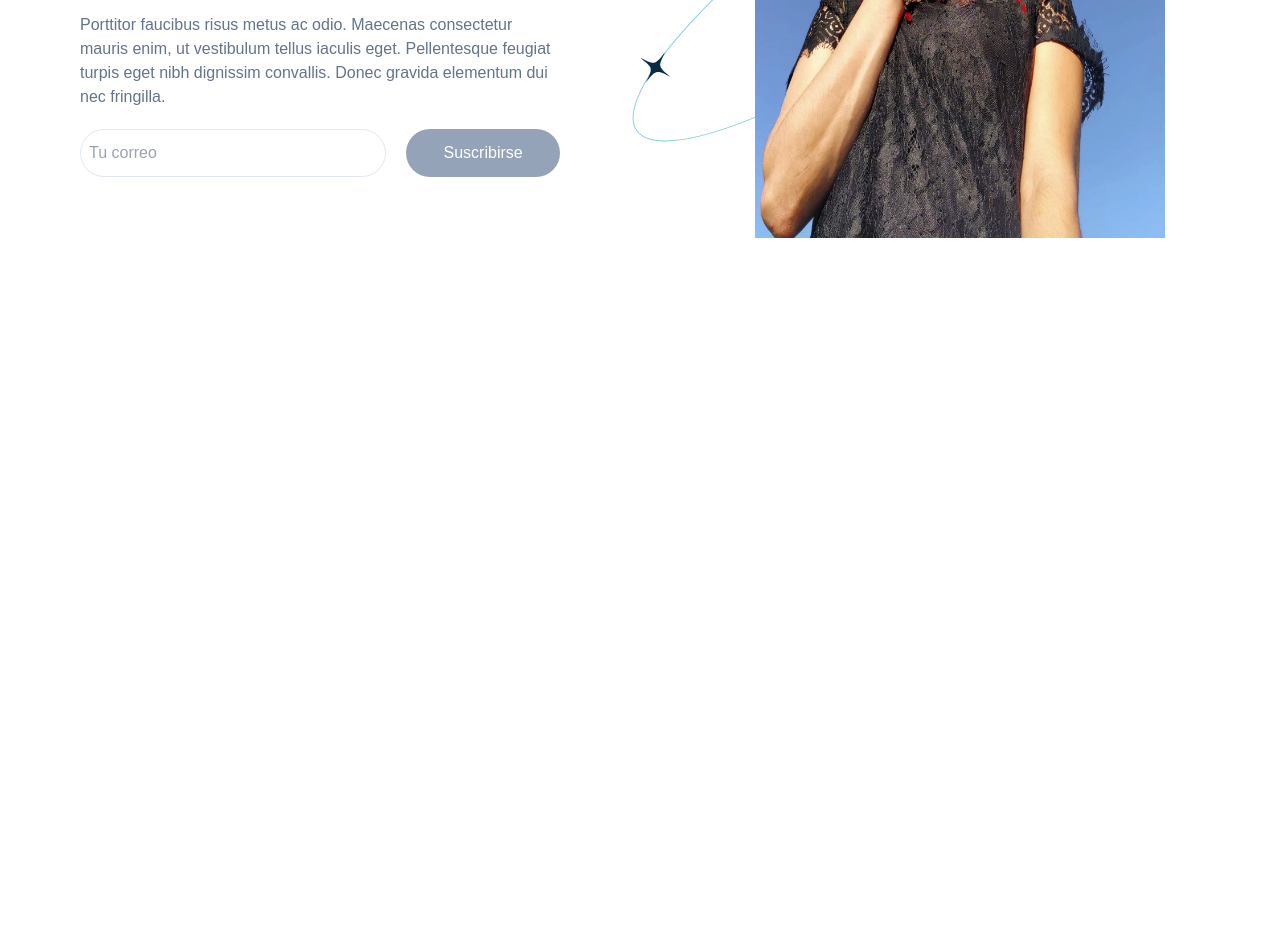
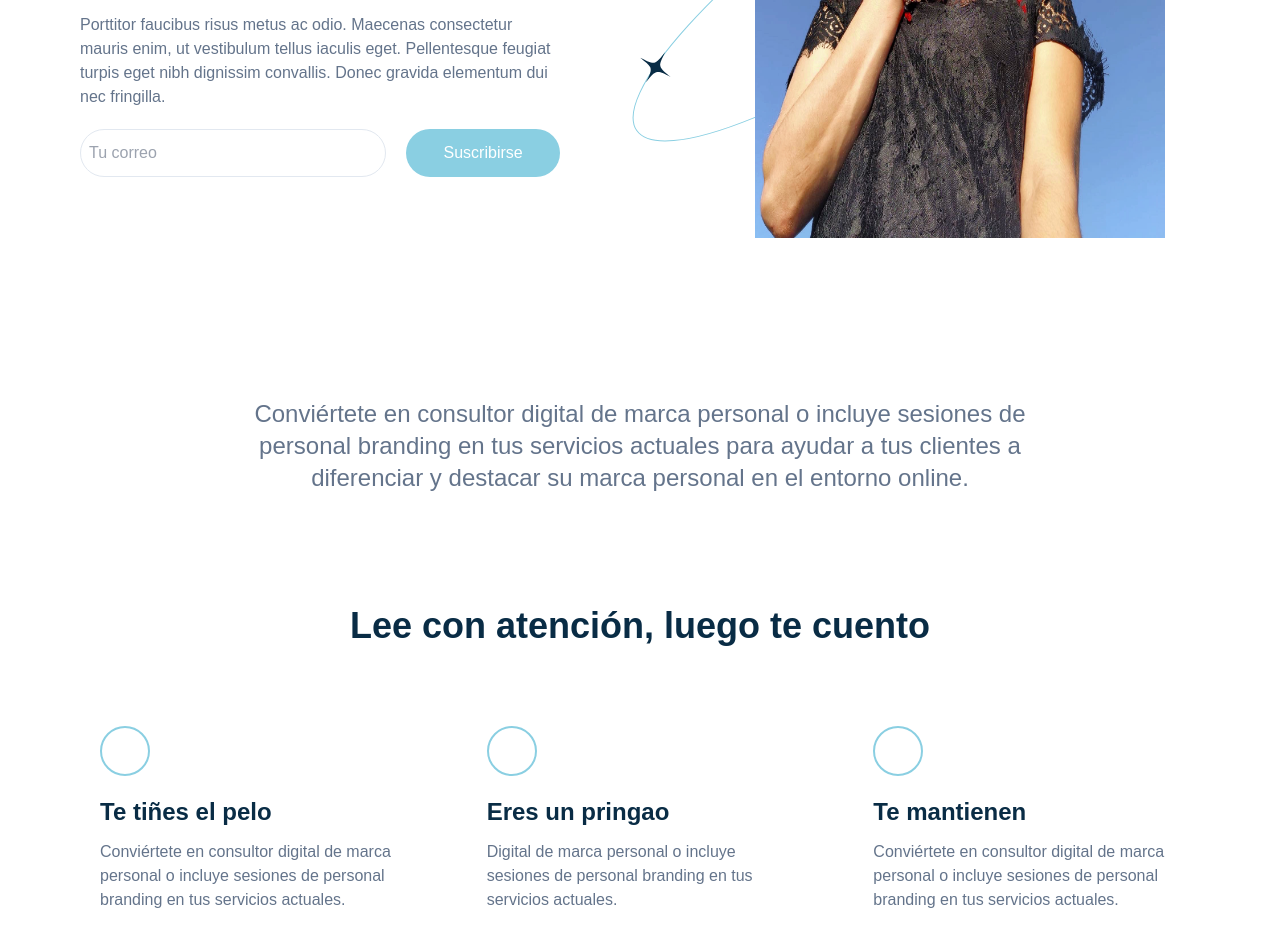
Before and after one commit to rafant97/web-angeles, a Next.js app: page / in a window 1280 px wide. Shown: the part 520-1466 px from the top of the page. Before the commit the page ends 934 px from the top, so only its background shows below. Built offline with nearby package versions, Linux system fonts and the light colour scheme.

Commit message:
Parrafos y puntos añadidos

```diff
--- a/src/app/components/FormEmail.js
+++ b/src/app/components/FormEmail.js
@@ -10,7 +10,7 @@ const FormEmail = ({textoBoton}) => {
             className='border border-slate-200 p-2 rounded-3xl w-2/3'
         />
         <button
-            className='bg-slate-400 text-white p-3 rounded-3xl w-1/3 bg-azul-figma ml-5' type="submit"
+            className='text-white p-3 rounded-3xl w-1/3 bg-nuevo-azul ml-5' type="submit"
         >{textoBoton}</button>
       </form>
     </div>
--- a/src/app/components/Header.js
+++ b/src/app/components/Header.js
@@ -3,7 +3,7 @@
 const Header = () => {
   return (
     <div className=''>
-      <div className="text-2xl p-5 text-azul-figma font-bold text-center">
+      <div className="text-2xl p-5 text-nuevo-azul font-bold text-center">
         Ángeles Conejero
       </div>
     </div>
--- /dev/null
+++ b/src/app/components/Parrafo.js
@@ -0,0 +1,11 @@
+import React from 'react'
+
+const Parrafo = () => {
+  return (
+    <div className='text-slate-500 text-center mt-10 md:px-32 text-2xl'>
+      Conviértete en consultor digital de marca personal o incluye sesiones de personal branding en tus servicios actuales para ayudar a tus clientes a diferenciar y destacar su marca personal en el entorno online.
+    </div>
+  )
+}
+
+export default Parrafo
--- a/src/app/components/PrimeraVista.js
+++ b/src/app/components/PrimeraVista.js
@@ -22,13 +22,13 @@ const PrimeraVista = () => {
 
       </div>
 
-      <div className='flex content-normal mx-auto'>
-        <svg className='w-[900px] h-[600px] rotate-[145deg] absolute right-[-100px] top-0' >
+      <div className='flex content-normal mx-auto '>
+        <svg className='md:w-[900px] md:h-[400px] xl:h-[600px] rotate-[145deg] absolute md:right-[-250px] xl:right-[-100px] md:top-[200px] xl:top-0 hidden md:flex' >
             <ellipse cx="500" cy="240" rx="350" ry="80" fill="none" stroke="#8ACFE2"/>
         </svg>
 
         <div className='flex items-center h-full w-[328px] md:w-[410px] mb-10'>
-            <div className='shrink-0 absolute pl-5 rotate-[5deg] z-20 right-[600px] top-[490px]'>
+            <div className='shrink-0 absolute pl-5 rotate-[5deg] z-20 md:right-[500px] xl:right-[600px] md:top-[498px] xl:top-[490px]'>
                 <svg xmlns="http://www.w3.org/2000/svg" width="49" height="49" viewBox="0 0 68 68" fill="none">
                     <g clip-path="url(#clip0_2_39)">
                         <path d="M11.8194 22.4664C19.4604 27.7098 24.47 30.7341 26.7993 34.4274C29.2967 39.7831 26.8147 45.5238 22.4664 56.1805C28.8787 46.8061 31.9534 41.5344 37.4278 40.3117C42.0443 39.6721 47.4697 41.9792 56.1806 45.5335C46.0785 38.6241 40.7411 35.5889 40.1012 29.2519C40.226 25.0472 42.4793 19.848 45.5336 11.8194C39.5032 20.6076 36.4061 25.9161 31.8532 27.6674C27.1595 28.7094 21.5799 26.1802 11.8194 22.4664Z" fill="#092C45"/>
@@ -41,7 +41,7 @@ const PrimeraVista = () => {
                 </svg>
             </div>
 
-            <div className='shrink-0 absolute pl-5 rotate-[5deg] z-20 right-[60px] top-[213px]'>
+            <div className='shrink-0 absolute pl-5 rotate-[5deg] z-20 right-[60px] top-[213px] hidden md:flex'>
                 <svg xmlns="http://www.w3.org/2000/svg" width="49" height="49" viewBox="0 0 68 68" fill="none">
                     <g clip-path="url(#clip0_2_39)">
                         <path d="M11.8194 22.4664C19.4604 27.7098 24.47 30.7341 26.7993 34.4274C29.2967 39.7831 26.8147 45.5238 22.4664 56.1805C28.8787 46.8061 31.9534 41.5344 37.4278 40.3117C42.0443 39.6721 47.4697 41.9792 56.1806 45.5335C46.0785 38.6241 40.7411 35.5889 40.1012 29.2519C40.226 25.0472 42.4793 19.848 45.5336 11.8194C39.5032 20.6076 36.4061 25.9161 31.8532 27.6674C27.1595 28.7094 21.5799 26.1802 11.8194 22.4664Z" fill="#092C45"/>
@@ -55,7 +55,7 @@ const PrimeraVista = () => {
             </div>
 
             <Image src="/foto-inicio.jpg" width={1400} height={1522} alt="Angeles Conejero"
-            className='shrink-0 h-[550px] rounded-tl-[250px] rounded-tr-[250px] z-0'
+            className='shrink-0 h-[550px] rounded-tl-[250px] rounded-tr-[250px] z-50'
             />
         </div>
 
--- /dev/null
+++ b/src/app/components/Puntos.js
@@ -0,0 +1,52 @@
+
+
+const Punto = ({title, parrafo}) => {
+  return (
+    <div>
+      {/* Circulo */}
+      <div className='w-[50px] h-[50px] rounded-full bg-white border-nuevo-azul border-2 mx-auto md:mx-0'></div>
+
+      {/* Title */}
+      <div className='mt-5'>
+        <h1 className="text-2xl font-bold text-primary">{title}</h1>
+        <p className="text-slate-500 mt-3">{parrafo}</p>
+      </div>
+    </div>
+  )
+}
+
+Punto.defaultProps = {
+  title: 'title',
+  parrafo: 'Conviértete en consultor digital de marca personal o incluye sesiones de personal branding en tus servicios actuales.'
+}
+
+const Puntos = () => {
+  return (
+    <div className='mt-28 px-5'>
+      <p className='text-primary text-4xl font-bold text-center'>Lee con atención, luego te cuento</p>
+      <div className='grid md:grid-cols-3 grid-cols-1 md:py-20 md:gap-30 gap-20 mx-auto items-center content-center'>
+        <Punto
+          title="Te tiñes el pelo"
+        >
+
+        </Punto>
+
+        <Punto
+          title="Eres un pringao"
+          parrafo="Digital de marca personal o incluye sesiones de personal branding en tus servicios actuales."
+        >
+
+        </Punto>
+
+        <Punto
+          title="Te mantienen"
+        >
+
+        </Punto>
+      </div>
+    </div>
+
+  )
+}
+
+export default Puntos
--- a/src/app/page.js
+++ b/src/app/page.js
@@ -1,5 +1,7 @@
 import Header from './components/Header'
 import PrimeraVista from './components/PrimeraVista'
+import Parrafo from './components/Parrafo'
+import Puntos from './components/Puntos'
 
 export default function Home() {
   return (
@@ -8,6 +10,8 @@ export default function Home() {
       <div className='md:relative md:max-w-screen-xl p-6 md:h-full w-full flex md:px-20 mx-auto'>
         <div className="container py-8 text-center xl:text-left flex-col md:flex-row justify-center" >
           <PrimeraVista />
+          <Parrafo />
+          <Puntos />
         </div>
       </div>
     </>
--- a/tailwind.config.js
+++ b/tailwind.config.js
@@ -12,7 +12,7 @@ module.exports = {
     extend: {
       colors: {
         'primary': '#092C45',
-        'azul-figma': '#8ACFE2;',
+        'nuevo-azul': '#8ACFE2',
       },
       backgroundImage: {
         'gradient-radial': 'radial-gradient(var(--tw-gradient-stops))',
```
